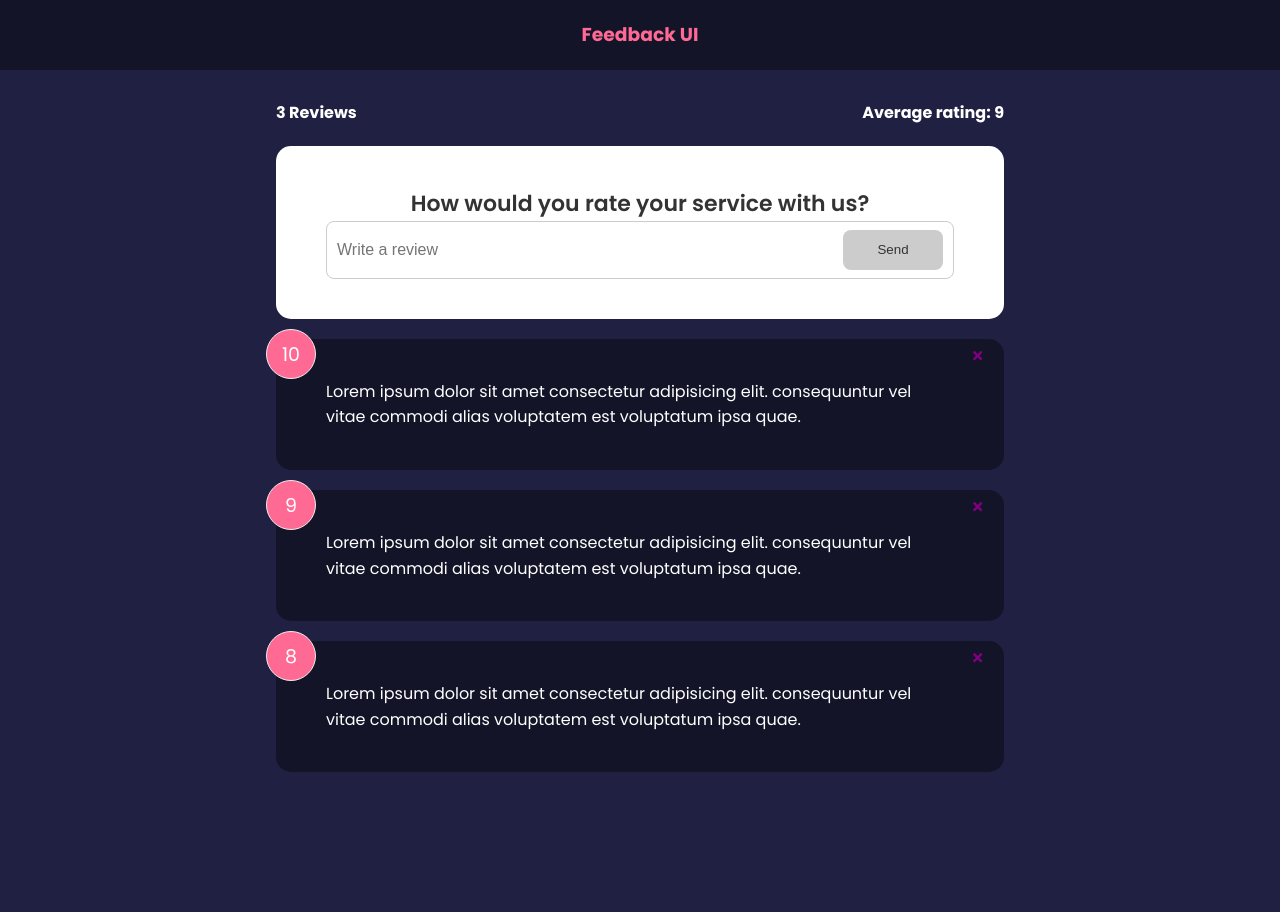
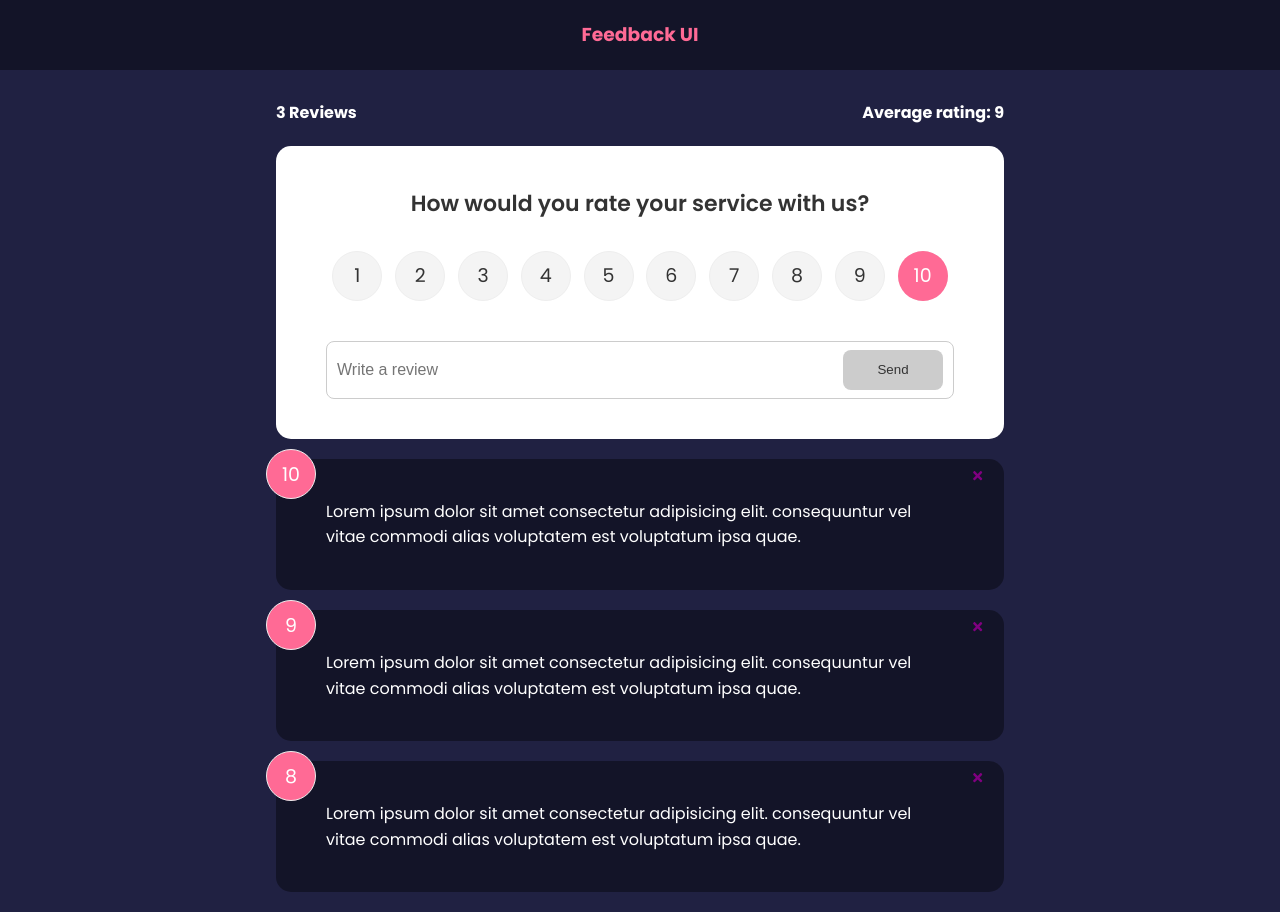
Before and after one commit to igorhsil/react-travesty, a React (Create React App) app: page / in a window 1280 px wide. Before the commit the page ends 800 px from the top, so only its background shows below. Built offline with nearby package versions, Linux system fonts and the light colour scheme.

Commit message:
submit new feedback

```diff
--- a/package.json
+++ b/package.json
@@ -11,6 +11,7 @@
     "react-icons": "^4.3.1",
     "react-items": "^0.1.0",
     "react-scripts": "5.0.1",
+    "uuid": "^8.3.2",
     "web-vitals": "^2.1.4"
   },
   "scripts": {
--- a/src/App.js
+++ b/src/App.js
@@ -1,4 +1,5 @@
 import { useState } from 'react';
+import { v4 as uuid } from 'uuid';
 import Header from './components/Header';
 import FeedbackList from './components/FeedbackList';
 import FeedbackStats from './components/FeedbackStats';
@@ -15,12 +16,18 @@ function App() {
     }
   };
 
+  const addFeedback = (newFeedback) => {
+    newFeedback.id = uuid();
+    setFeedback([newFeedback, ...feedback]);
+    console.log(newFeedback);
+  };
+
   return (
     <>
       <Header />
       <div className="container">
         <FeedbackStats feedback={feedback} />
-        <FeedbackForm />
+        <FeedbackForm handleAdd={addFeedback} />
         <FeedbackList feedback={feedback} handleDelete={deleteFeedback} />
       </div>
     </>
--- a/src/components/FeedbackForm.js
+++ b/src/components/FeedbackForm.js
@@ -1,15 +1,15 @@
 import React, { useState } from 'react';
 import Card from './shared/Card';
 import Button from './shared/Button';
+import Rating from './Rating';
 
-export default function FeedbackForm() {
+export default function FeedbackForm({ handleAdd }) {
   const [input, setInput] = useState('');
   const [btnDisabled, setBtnDisabled] = useState(true);
   const [message, setMessage] = useState('');
+  const [rating, setRating] = useState(10);
 
   const handleInputChange = (e) => {
-    // e.preventDefault();
-
     if (input === '') {
       setBtnDisabled(true);
       setMessage(null);
@@ -23,10 +23,27 @@ export default function FeedbackForm() {
 
     setInput(e.target.value);
   };
+
+  const handleSubmit = (e) => {
+    e.preventDefault();
+    // check again input length
+    if (input.trim().length >= 10) {
+      const newFeedback = {
+        text: input,
+        rating,
+      };
+
+      handleAdd(newFeedback);
+
+      setInput('');
+    }
+  };
+
   return (
     <Card>
-      <form>
+      <form onSubmit={handleSubmit}>
         <h2>How would you rate your service with us?</h2>
+        <Rating select={(rating) => setRating(rating)} />
         <div className="input-group">
           <input
             type="text"
--- /dev/null
+++ b/src/components/Rating.js
@@ -0,0 +1,28 @@
+import React, { useState } from 'react';
+
+export default function Rating({ select }) {
+  const [rating, setRating] = useState(10);
+
+  const handleChange = (e) => {
+    setRating(+e.currentTarget.value);
+    select(+e.currentTarget.value);
+  };
+
+  return (
+    <ul className="rating">
+      {Array.from({ length: 10 }, (_, i) => (
+        <li key={`rating-${i + 1}`}>
+          <input
+            type="radio"
+            id={`num${i + 1}`}
+            name="rating"
+            value={i + 1}
+            onChange={handleChange}
+            checked={rating === i + 1}
+          />
+          <label htmlFor={`num${i + 1}`}>{i + 1}</label>
+        </li>
+      ))}
+    </ul>
+  );
+}
```
Also changed, not shown: 1 other file (tests, documents, lock files or other folders).
